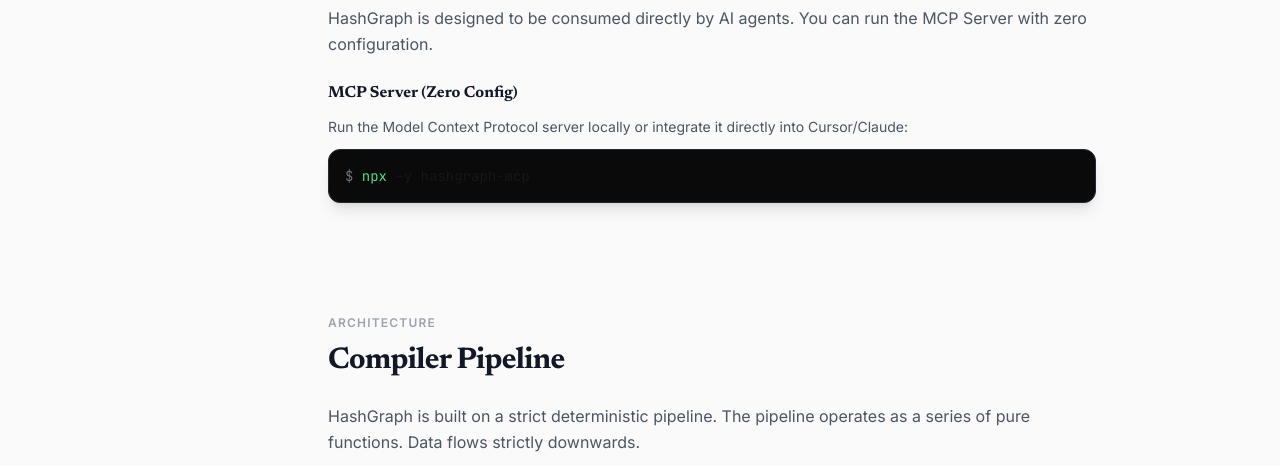
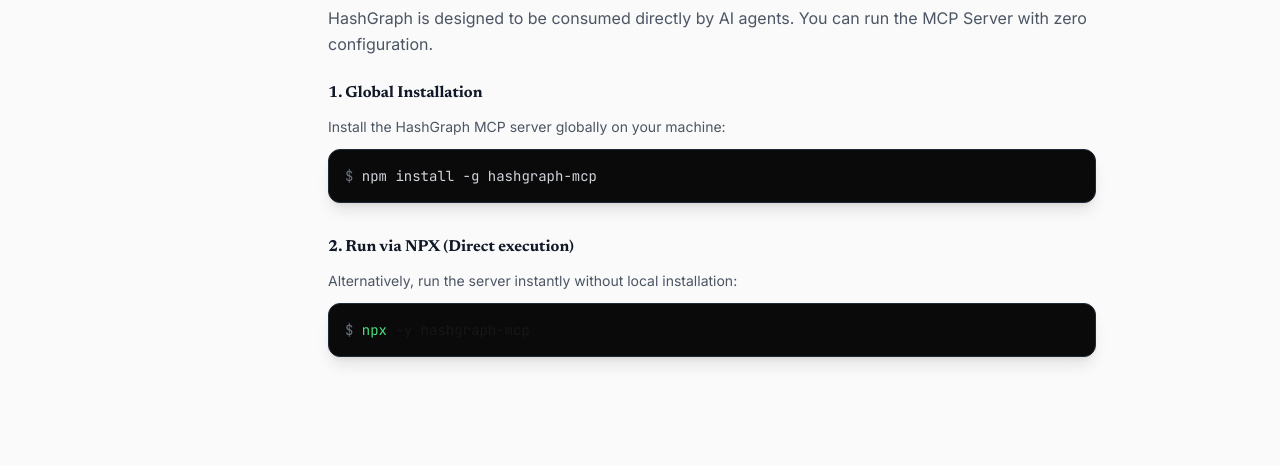
Before and after one commit to Nifemi0/HashGraph, a website: page docs.html in a window 1280 px wide. Shown: the part 727-1193 px from the top of the page. Drawn offline with nearby package versions, Linux system fonts and the light colour scheme.

Commit message:
docs: Add global npm install command to Quick Start

```diff
--- a/docs.html
+++ b/docs.html
@@ -196,8 +196,14 @@
                 HashGraph is designed to be consumed directly by AI agents. You can run the MCP Server with zero configuration.
             </p>
 
-            <h3 class="font-bold text-gray-900 mb-3">MCP Server (Zero Config)</h3>
-            <p class="text-sm text-gray-600 mb-3">Run the Model Context Protocol server locally or integrate it directly into Cursor/Claude:</p>
+            <h3 class="font-bold text-gray-900 mb-3">1. Global Installation</h3>
+            <p class="text-sm text-gray-600 mb-3">Install the HashGraph MCP server globally on your machine:</p>
+            <div class="bg-[#0A0A0A] p-4 rounded-xl shadow-lg border border-gray-800 mb-8 font-mono text-sm text-gray-300">
+                <span class="text-gray-500">$</span> npm install -g hashgraph-mcp
+            </div>
+
+            <h3 class="font-bold text-gray-900 mb-3">2. Run via NPX (Direct execution)</h3>
+            <p class="text-sm text-gray-600 mb-3">Alternatively, run the server instantly without local installation:</p>
             <div class="bg-[#0A0A0A] p-4 rounded-xl shadow-lg border border-gray-800 mb-8 font-mono text-sm">
                 <span class="text-gray-500">$</span> <span class="text-green-400">npx</span> -y hashgraph-mcp
             </div>
```
